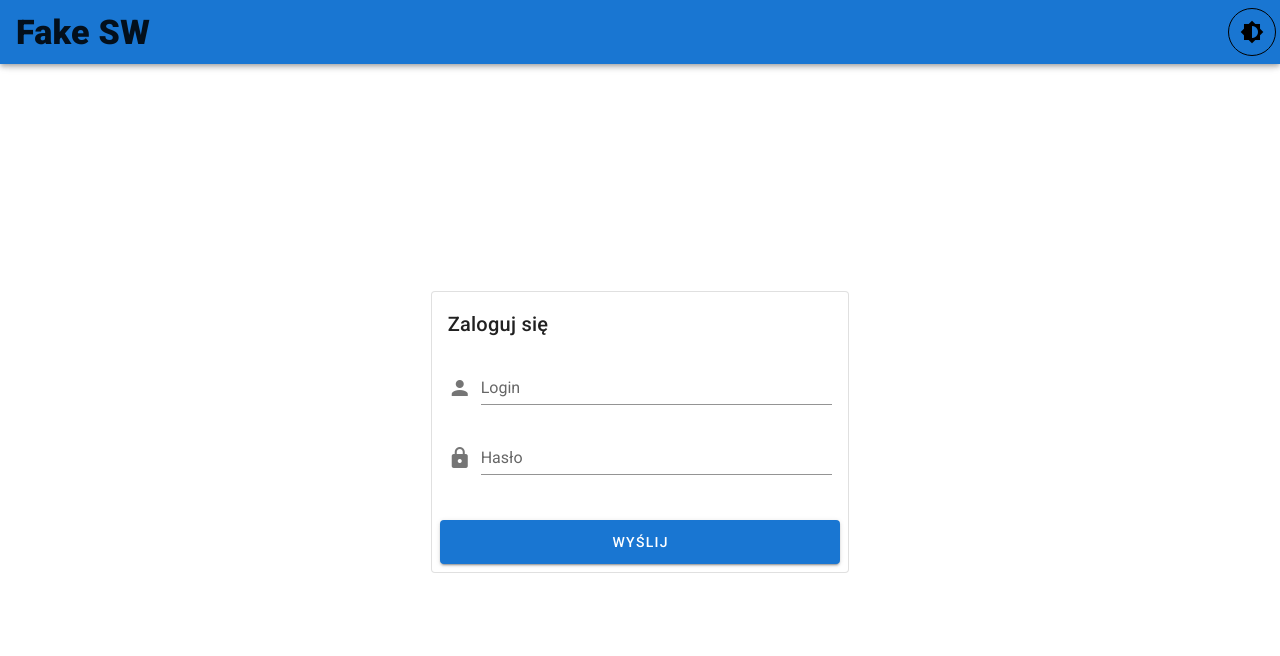
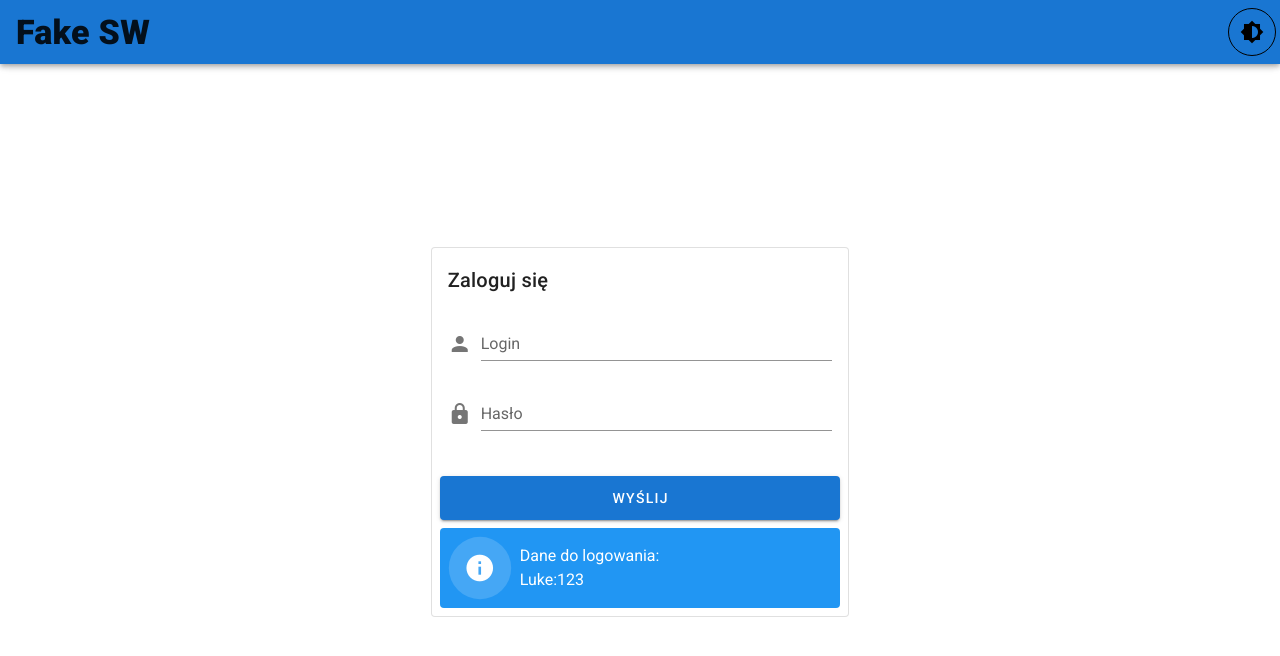
Before and after one commit to km2442/FakeSW, a Vue app: page /#/login in a window 1280 px wide. Shown: the top 656 px of the page. Built offline with nearby package versions, Linux system fonts and the light colour scheme.

Commit message:
Updating app

```diff
--- a/src/App.vue
+++ b/src/App.vue
@@ -1,9 +1,9 @@
 <template>
   <v-app>
     <Navbar />
-    <v-content>
+    <v-main>
       <router-view />
-    </v-content>
+    </v-main>
   </v-app>
 </template>
 
--- a/src/components/Index.vue
+++ b/src/components/Index.vue
@@ -6,7 +6,12 @@
           <v-card-title>Zaloguj się</v-card-title>
           <v-card-text>
             <v-form>
-              <v-text-field label="Login" prepend-icon="mdi-account" type="text" v-model="login"></v-text-field>
+              <v-text-field
+                label="Login"
+                prepend-icon="mdi-account"
+                type="text"
+                v-model="login"
+              ></v-text-field>
               <v-text-field
                 label="Hasło"
                 prepend-icon="mdi-lock"
@@ -33,9 +38,18 @@
           </v-alert>
           <v-card-actions>
             <v-hover v-slot:default="{ hover }">
-              <v-btn large block :color="hover ? 'success' : 'primary'" @click="loginUser()">Wyślij</v-btn>
+              <v-btn
+                large
+                block
+                :color="hover ? 'success' : 'primary'"
+                @click="loginUser()"
+                >Wyślij</v-btn
+              >
             </v-hover>
           </v-card-actions>
+          <v-alert type="info" class="mx-2 mt-0 mb-2" prominent>
+            Dane do logowania:<br/>Luke:123
+          </v-alert>
         </v-card>
       </v-flex>
     </v-layout>
@@ -46,12 +60,12 @@
 export default {
   data: () => ({
     login: null,
-    password: null
+    password: null,
   }),
   computed: {
     isError() {
       return this.$store.getters.isLoginError;
-    }
+    },
   },
   methods: {
     loginUser() {
@@ -59,7 +73,7 @@ export default {
     },
     dismisLoginError() {
       this.$store.commit("resetLoginError");
-    }
-  }
+    },
+  },
 };
 </script>
```
Also changed, not shown: package.json (+14 -16 lines), 1 other file (tests, documents, lock files or other folders).
